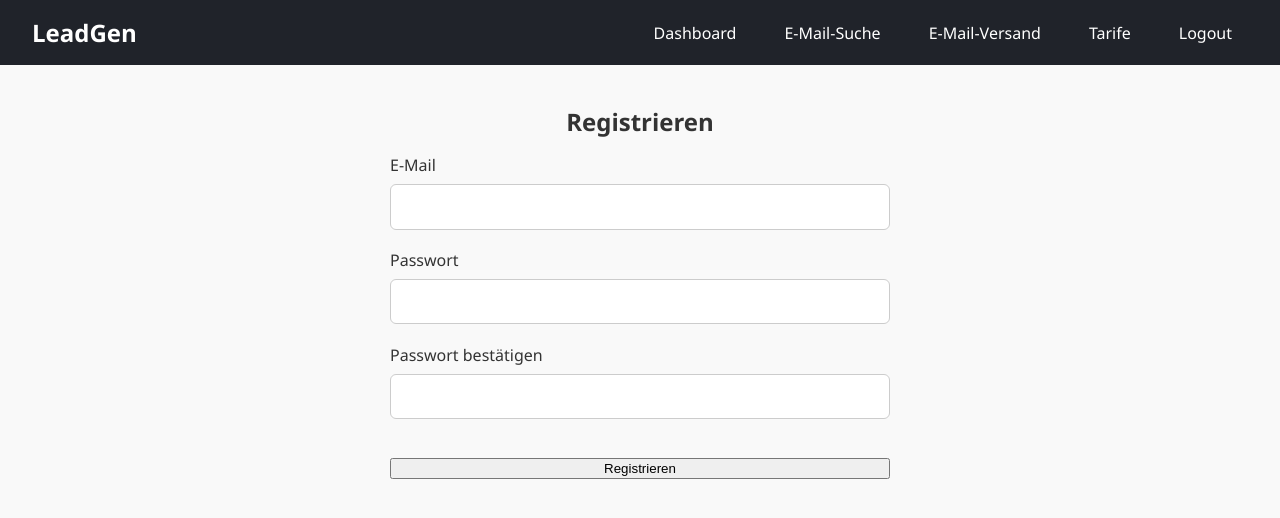
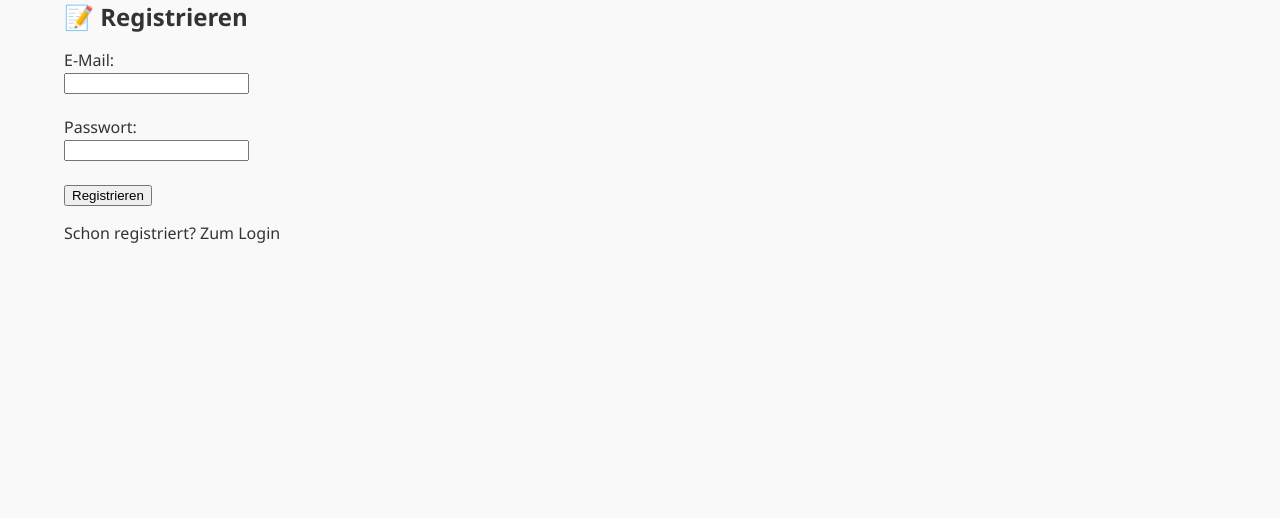
Before and after one commit to MerabTserodze/leadgen-app, a Flask app: page /register in a window 1280 px wide. Shown: the top 518 px of the page. Run offline with Flask 3, Linux system fonts and the light colour scheme.

Commit message:
Update register.html

```diff
--- a/templates/register.html
+++ b/templates/register.html
@@ -1,43 +1,23 @@
 <!DOCTYPE html>
 <html lang="de">
 <head>
-    <meta charset="UTF-8" />
-    <meta name="viewport" content="width=device-width, initial-scale=1.0"/>
-    <title>Registrieren – LeadGen</title>
-    <link rel="stylesheet" href="/static/style.css" />
+    <meta charset="UTF-8">
+    <title>Registrierung</title>
+    <link rel="stylesheet" href="/static/style.css">
 </head>
 <body>
+    <div class="container">
+        <h2>📝 Registrieren</h2>
+        <form method="POST">
+            <label for="email">E-Mail:</label><br>
+            <input type="email" name="email" required><br><br>
 
-    <!-- Навбар -->
-    <div class="navbar">
-    <div class="logo">LeadGen</div>
-    <ul>
-        <li><a href="/dashboard">Dashboard</a></li>
-        <li><a href="/emails">E-Mail-Suche</a></li>
-        <li><a href="/send">E-Mail-Versand</a></li>
-        <li><a href="/preise">Tarife</a></li>
-        <li><a href="/logout">Logout</a></li>
-    </ul>
-</div>
+            <label for="password">Passwort:</label><br>
+            <input type="password" name="password" required><br><br>
 
-
-    <!-- Форма регистрации -->
-    <div class="container" style="max-width: 500px; padding: 40px 20px;">
-        <h2 style="text-align: center;">Registrieren</h2>
-        <form method="POST" action="/register">
-
-            <label for="email">E-Mail</label>
-            <input type="email" id="email" name="email" required class="form-input">
-
-            <label for="password">Passwort</label>
-            <input type="password" id="password" name="password" required class="form-input">
-
-            <label for="confirm">Passwort bestätigen</label>
-            <input type="password" id="confirm" name="confirm" required class="form-input">
-
-            <button type="submit" class="btn" style="width: 100%; margin-top: 20px;">Registrieren</button>
+            <button type="submit">Registrieren</button>
         </form>
+        <p>Schon registriert? <a href="/login">Zum Login</a></p>
     </div>
-
 </body>
 </html>
```
